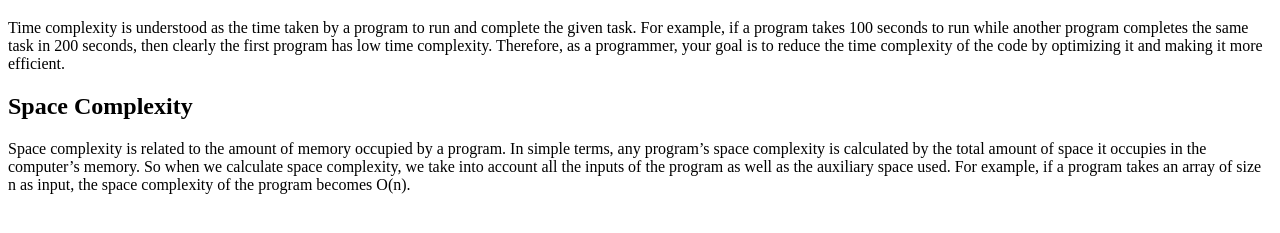
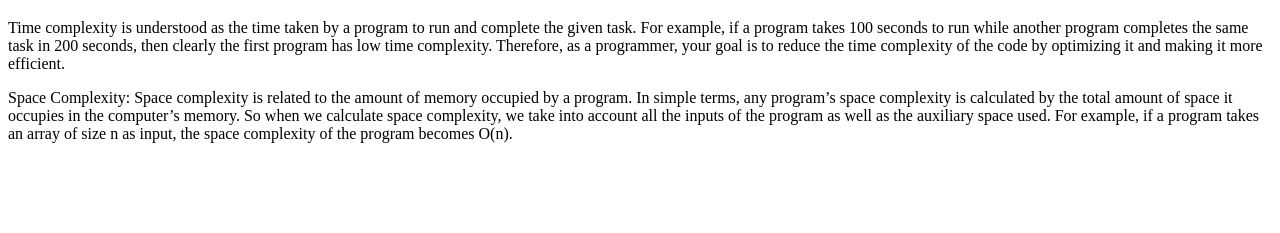
Before and after one commit to acciojob/time-and-space-complexity-subhaishere, a website: page main.html in a window 1280 px wide. Shown: the part 61-294 px from the top of the page. Drawn offline with Linux system fonts and the light colour scheme.

Commit message:
created a submission

```diff
--- a/main.html
+++ b/main.html
@@ -6,7 +6,7 @@
   <body>
     <h1>Time and Space Complexity</h1>
     <p>Time complexity is understood as the time taken by a program to run and complete the given task. For example, if a program takes 100 seconds to run while another program completes the same task in 200 seconds, then clearly the first program has low time complexity. Therefore, as a programmer, your goal is to reduce the time complexity of the code by optimizing it and making it more efficient.</p>
-    <h2>Space Complexity</h2>
-    <p>Space complexity is related to the amount of memory occupied by a program. In simple terms, any program’s space complexity is calculated by the total amount of space it occupies in the computer’s memory. So when we calculate space complexity, we take into account all the inputs of the program as well as the auxiliary space used. For example, if a program takes an array of size n as input, the space complexity of the program becomes O(n).</p>
+<!--     <h2>Space Complexity</h2> -->
+    <p>Space Complexity: Space complexity is related to the amount of memory occupied by a program. In simple terms, any program’s space complexity is calculated by the total amount of space it occupies in the computer’s memory. So when we calculate space complexity, we take into account all the inputs of the program as well as the auxiliary space used. For example, if a program takes an array of size n as input, the space complexity of the program becomes O(n).</p>
   </body>
 </html>
```
